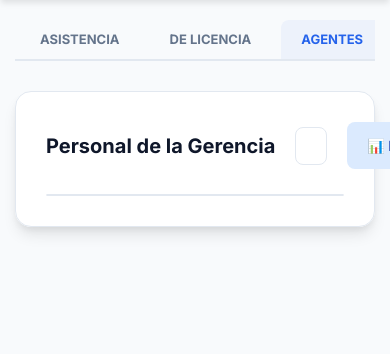
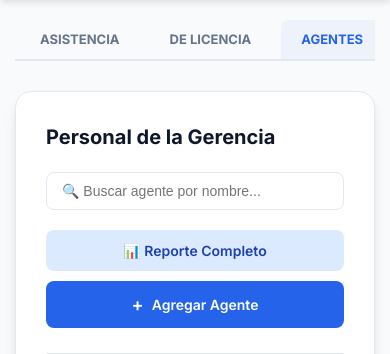
Before and after one commit to hidr4lisk/experimento, a Django app: page /?view=agentes in a window 390 px wide; the page is wider, and only the part inside the window is pictured. Shown: the part 167-521 px from the top of that part. Run offline with Django 5.2, Linux system fonts and the light colour scheme; the visitor is signed in with stand-in values (Sample User, id 1); data that the repository does not hold is empty.

Commit message:
Improve responsiveness of dashboard view headers

```diff
--- a/experimentapp/templates/experimentapp/home.html
+++ b/experimentapp/templates/experimentapp/home.html
@@ -164,6 +164,21 @@ opacity: 1;
         font-size: 13px;
         white-space: nowrap;
     }
+    .view-header {
+        flex-direction: column;
+        align-items: stretch !important;
+    }
+    .view-header > div, .view-header > h2 {
+        width: 100%;
+        max-width: none !important;
+    }
+    .view-header .button-group {
+        flex-direction: column;
+    }
+    .view-header .button-group a {
+        width: 100%;
+        text-align: center;
+    }
 }
 </style>
 {% endblock %}
@@ -324,8 +339,8 @@ opacity: 1;
 {% elif current_view == 'de_licencia' %}
 <!-- VISTA DE LICENCIA -->
 <div class="glass-card">
-    <div style="display: flex; justify-content: space-between; align-items: center; margin-bottom: 25px;">
-        <h2 style="font-size: 20px; color: #0f172a; font-weight: 700;">Agentes de Licencia</h2>
+    <div class="view-header" style="display: flex; justify-content: space-between; align-items: center; margin-bottom: 25px; flex-wrap: wrap;">
+        <h2 style="font-size: 20px; color: #0f172a; font-weight: 700; margin: 0;">Agentes de Licencia</h2>
     </div>
 
     <div class="table-responsive">
@@ -367,8 +382,8 @@ opacity: 1;
 {% else %}
 <!-- VISTA AGENTES -->
 <div class="glass-card">
-    <div style="display: flex; justify-content: space-between; align-items: center; margin-bottom: 25px; gap: 20px;">
-        <h2 style="font-size: 20px; color: #0f172a; font-weight: 700; flex-shrink: 0;">Personal de la Gerencia</h2>
+    <div class="view-header" style="display: flex; justify-content: space-between; align-items: center; margin-bottom: 25px; gap: 20px; flex-wrap: wrap;">
+        <h2 style="font-size: 20px; color: #0f172a; font-weight: 700; flex-shrink: 0; margin: 0;">Personal de la Gerencia</h2>
 
         <div style="flex-grow: 1; position: relative; max-width: 400px;">
             <input type="text" id="agentSearch" placeholder="🔍 Buscar agente por nombre..."
@@ -376,7 +391,7 @@ opacity: 1;
                 onkeyup="filterAgents()">
         </div>
 
-        <div style="display: flex; gap: 10px; flex-shrink: 0;">
+        <div class="button-group" style="display: flex; gap: 10px; flex-shrink: 0;">
             <a href="{% url 'export_full_report' %}" class="btn btn-secondary" style="background: #dbeafe; color: #1e40af;">
                 📊 Reporte Completo
             </a>
```
